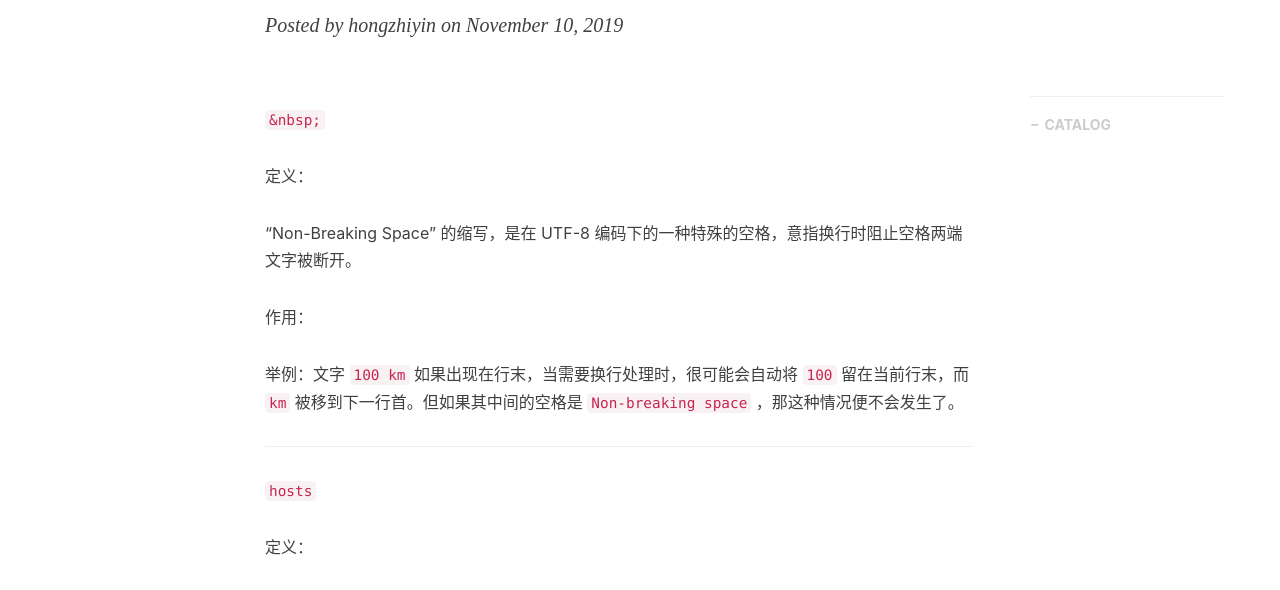
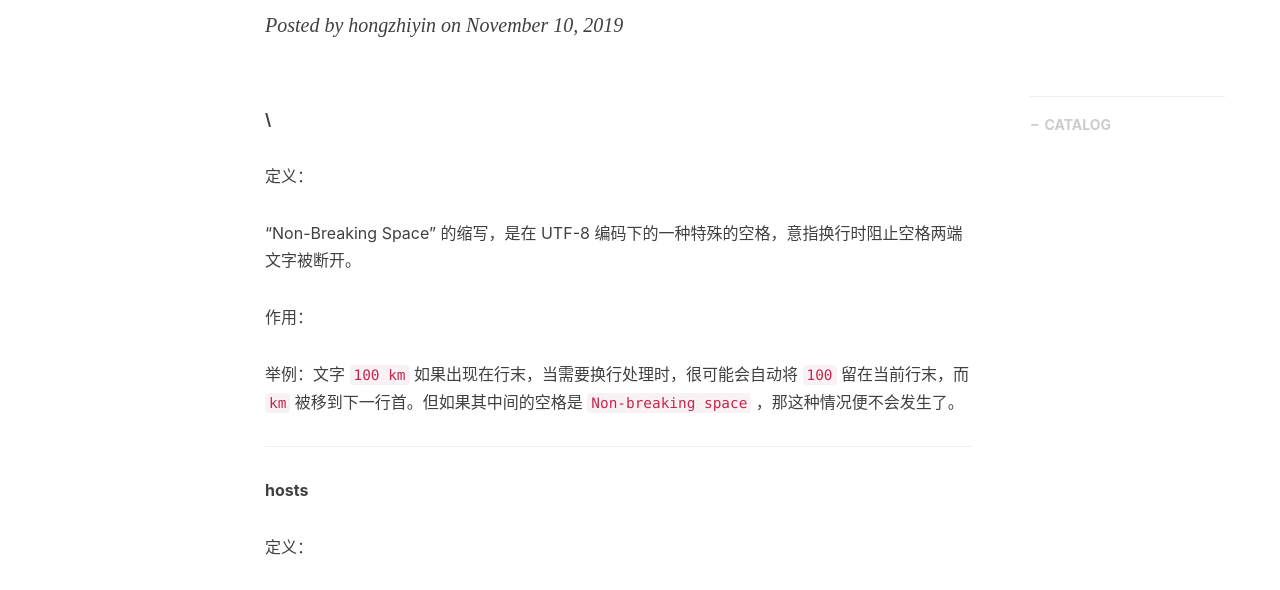
Before and after one commit to hongzhiyin/hongzhiyin.github.io, a Jekyll site: the page built from _posts/Void_Treasure/2019-11-10-knowledge-fragmentation.md, in a window 1280 px wide. Shown: the part 257-847 px from the top of the page. Built offline with Jekyll 4.4.1, drawn with Linux system fonts in a browser that asks for light colours; nearby versions of some CDN libraries; comment, search, counter and statistics services are not loaded.

Commit message:
Update 2019-11-10-knowledge-fragmentation.md

```diff
--- a/_posts/Void_Treasure/2019-11-10-knowledge-fragmentation.md
+++ b/_posts/Void_Treasure/2019-11-10-knowledge-fragmentation.md
@@ -11,7 +11,7 @@
 
 
 
-`&nbsp;`
+**\&nbsp;**
 
 定义：
 
@@ -27,7 +27,7 @@
 
 
 
-`hosts`
+**hosts**
 
 定义：
 
```
